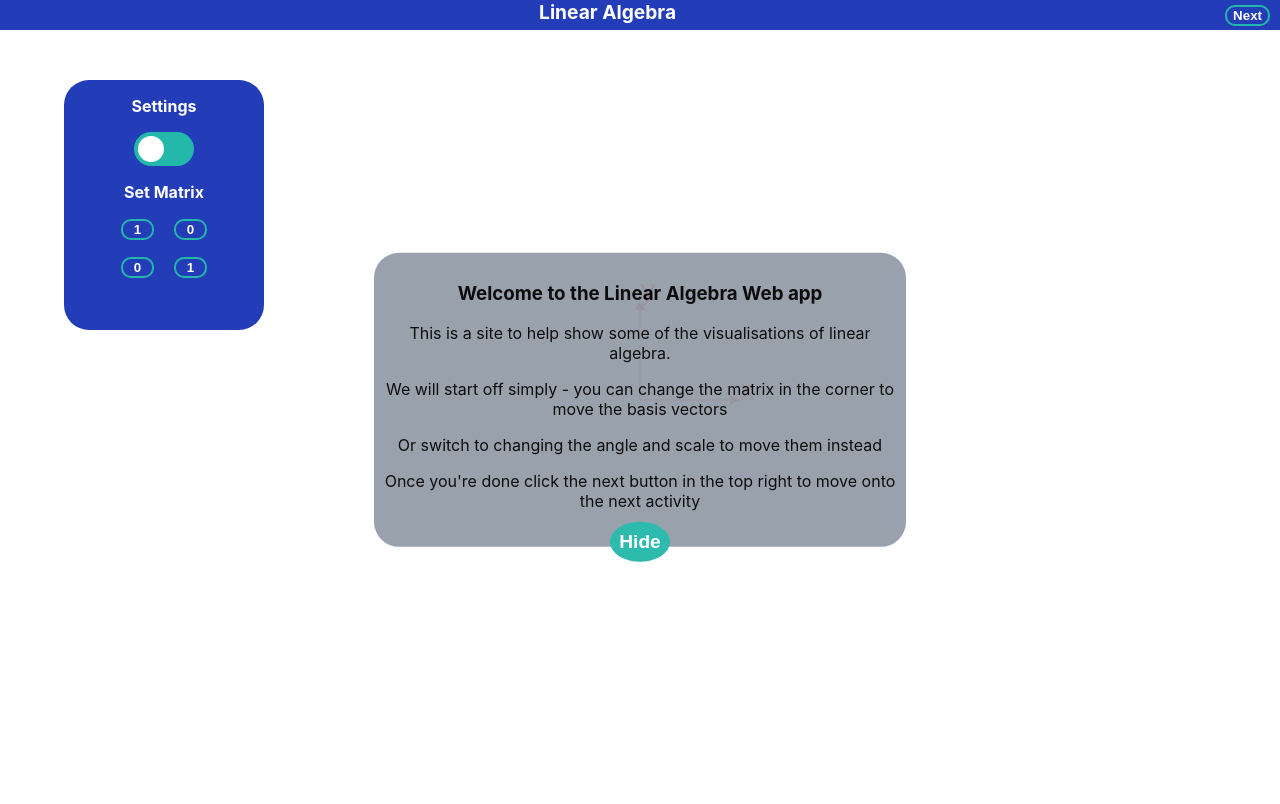
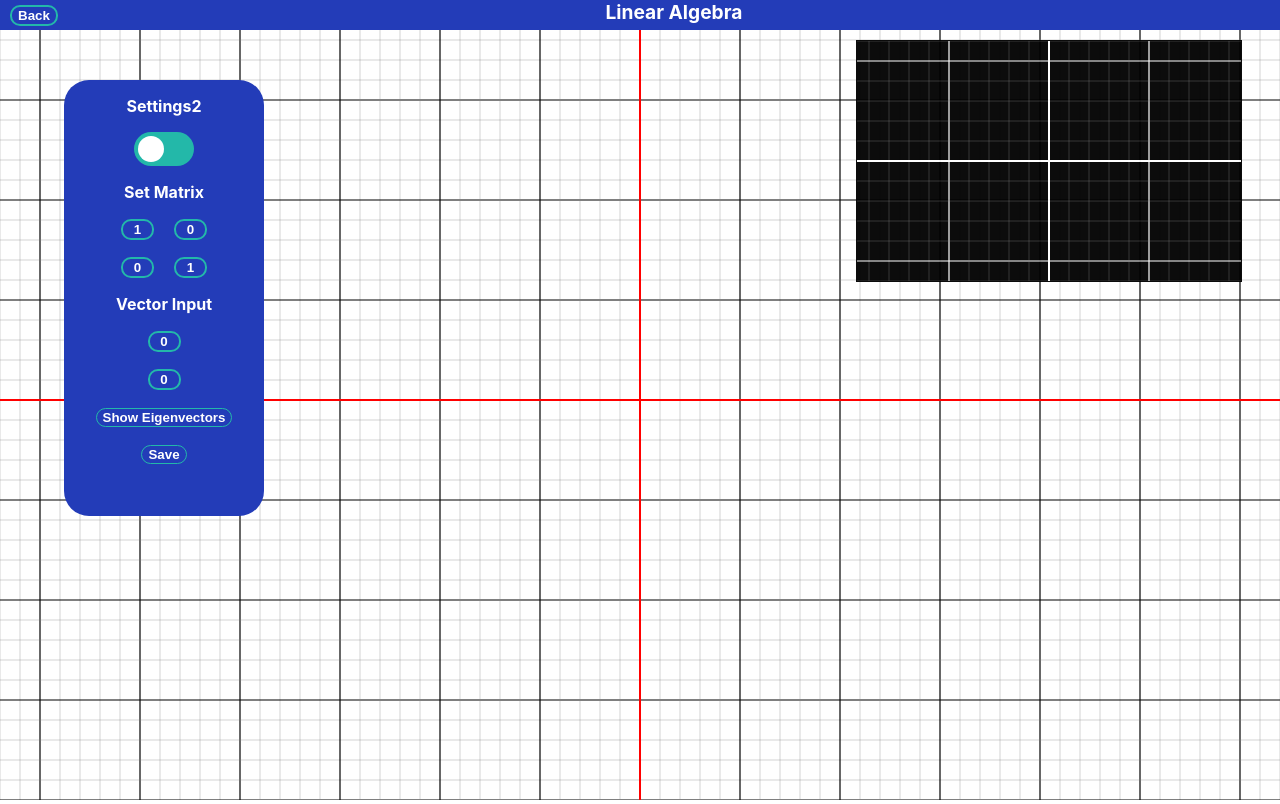
Before and after one commit to SimpsonThomas/maths-web, a React (Create React App) app: page / in a window 1280 px wide. Built offline with nearby package versions, Linux system fonts and the light colour scheme.

Commit message:
Save matrix

```diff
--- a/src/App.js
+++ b/src/App.js
@@ -4,7 +4,7 @@ import Basic from './Components/basicCanvas';
 import React, { useState } from "react";
 
 const App = props => {
-  const [display, setDisplay] = useState('start')
+  const [display, setDisplay] = useState('start2')
   let canvasProps = {background:'white',major:'red',minor:'black'}
   return (
     <div className="App">
--- a/src/Components/canvas.css
+++ b/src/Components/canvas.css
@@ -1,3 +1,22 @@
+canvas {
+  border-color: red;
+}
+
+.smallCanvas {
+  position: absolute;
+  top: 5vh;
+  right: 3vw;
+  width:30vw;
+  height:30vh;
+  border: 1px solid black;
+  opacity: 0.95;
+}
+
+.mainCanvas {
+  width: 100vw;
+  height: 100%;
+}
+
 .boxOpen {
     max-height: 80vh;
 }
--- a/src/Components/canvas.js
+++ b/src/Components/canvas.js
@@ -1,6 +1,7 @@
 import React, { useEffect, useRef, useState } from "react";
+import { isCompositeComponentWithType } from "react-dom/cjs/react-dom-test-utils.production.min";
 import './canvas.css'
-import SettingsBox, {calculateVectors, drawLine, drawLineArrow} from "./canvasComponents";
+import SettingsBox, {calculateAngleMatrix, calculateVectors, drawLine, drawLineArrow} from "./canvasComponents";
 
 const Canvas = props => {
     const inherit = props.props
@@ -11,7 +12,11 @@ const Canvas = props => {
     const [scale, setScale] = useState({'x':1,'y':1})
     const [showEigen, setShowEigen] = useState(false)
 
-    const canvasRef = useRef(null)
+    const [saveMatrix, setSaveMatrix] = useState()
+
+    const smallCanvasRef = useRef(null)
+    const mainCanvasRef = useRef(null)
+
     // basic props for the grid
     const gridProps = {
         size : 20, // size of grid squares
@@ -21,13 +26,6 @@ const Canvas = props => {
         minorAxColour: inherit.minor,
         backgroundColour: inherit.background,
         vectorColour: 'green'
-    }
-
-    const draw = (ctx, frameCount) => { // animated bubble thing
-        ctx.fillStyle = 'black'
-        ctx.beginPath()
-        ctx.arc(50,100,20*Math.sin(frameCount*0.05)**2,0,2*Math.PI)
-        ctx.fill()
     }
 
     const eigenVector = (ctx, transform) => {
@@ -56,7 +54,7 @@ const Canvas = props => {
         ctx.save()
 
         for (let i=-10*Math.max(height/2,width/2); i*gridSize<=0; i++) {
-            let colour = i%5 ===0 ? 'black' : 'grey'
+            let colour = i%5 ===0 ? colourMinor : 'grey'
             colour = i===0 ? colourMajor : colour
             let lineWidth = i%5===0 ? 1.2 : 0.35
             lineWidth = i===0 ? 2 : lineWidth
@@ -97,21 +95,30 @@ const Canvas = props => {
 
         window.addEventListener('resize', handleResize)
 
-        const canvas = canvasRef.current
-        const context = canvas.getContext('2d')
+        const smallCanvas = smallCanvasRef.current
+        const smallContext = smallCanvas.getContext('2d')
 
-        canvas.style.width ='100%';
-        canvas.style.height='100%';
+        const mainCanvas = mainCanvasRef.current
+        const mainContext = mainCanvas.getContext('2d')
+
+
+        smallCanvas.style.width ='100%';
+        smallCanvas.style.height='100%';
+
+        mainCanvas.style.width ='100%';
+        mainCanvas.style.height='100%';
         // ...then set the internal size to match
-        canvas.width  = canvas.offsetWidth;
-        canvas.height = canvas.offsetHeight;
+        smallCanvas.width  = smallCanvas.offsetWidth;
+        smallCanvas.height = smallCanvas.offsetHeight;
+        mainCanvas.width  = mainCanvas.offsetWidth;
+        mainCanvas.height = mainCanvas.offsetHeight;
 
         let frameCount = 0
         let animationFrameId
-        draw(context,frameCount)
-        const animate = () => {
+
+        const animate = (context=mainContext, canvas=mainCanvas, transformMat=[1,0,0,1]) => {
             context.setTransform(1,0,0,-1,canvas.width/2, canvas.height/2)
-            //frameCount++
+
             context.clearRect(-canvas.width, -canvas.height,context.canvas.width,context.canvas.height)
             context.fillStyle = gridProps.backgroundColour
             context.fillRect(-canvas.width/2, -canvas.height/2, canvas.width, canvas.height)
@@ -123,8 +130,7 @@ const Canvas = props => {
             let mat = [matrix.old[1],matrix.old[2],matrix.old[3],matrix.old[4]]
             mat[position-1] = parseInt(mat[position-1])+(change/5)*frameCount
             grid(context, gridProps.minorAxColour, gridProps.majorAxColour, 'green',mat)
-
-            animationFrameId = window.requestAnimationFrame(animate)
+            //if (showEigen) eigenVector(context,mat)
 
             if (frameCount===5) {
                 setMatrix({
@@ -133,46 +139,49 @@ const Canvas = props => {
                     change:'done'
                 })
             }
+            animationFrameId = window.requestAnimationFrame(() => {animate(context, canvas)})
         }
 
-        const render = () => {
+        const render = (
+            context,
+            canvas,
+            mat=[1,0,0,1],
+            backgroundColour=gridProps.backgroundColour,
+            gridColour={minor:gridProps.minorAxColour, major:gridProps.majorAxColour}, ) => {
                 context.setTransform(1,0,0,-1,canvas.width/2, canvas.height/2)
-            //frameCount++
                 context.clearRect(-canvas.width, -canvas.height,context.canvas.width,context.canvas.height)
-            context.fillStyle = gridProps.backgroundColour
+                context.fillStyle = backgroundColour
                 context.fillRect(-canvas.width/2, -canvas.height/2, canvas.width, canvas.height)
-            //grid(context)
 
-            let angleRadX = 2*Math.PI*angle.x/360
-            let angleRadY = 2*Math.PI*angle.y/360
-            let transform1 = Math.cos(angleRadX)*scale.x
-            let transform2 = -Math.sin(angleRadX)*scale.x
-            let transform3 = Math.sin(angleRadY)*scale.y
-            let transform4 = Math.cos(angleRadY)*scale.y
+                grid(context, gridColour.minor, gridColour.major, 'green',mat)
+        }
 
+        let [, , transform1, transform2, transform3, transform4] = calculateAngleMatrix(angle,scale)
         let mat = !switchMat ? (
             (matrix.new[matrix.change] !=='') ? [matrix.new[1],matrix.new[2],matrix.new[3],matrix.new[4]]
             : [matrix.old[1],matrix.old[2],matrix.old[3],matrix.old[4]]
             )
             : [transform1, transform2, transform3, transform4]
 
-            grid(context, gridProps.minorAxColour, gridProps.majorAxColour, 'green',mat)
-            if (showEigen) eigenVector(context,mat)
+
+        if ((matrix.change !== 'done' && matrix.new[matrix.change]!=='')) {
+            animate(mainContext, mainCanvas)
+
         }
-        if ((matrix.change !== 'done' && matrix.new[matrix.change]!=='')) animate()
         else {
-            render()
+            render(mainContext, mainCanvas, mat)
         }
+
+        render(smallContext, smallCanvas,saveMatrix, 'black', {minor:'white',major:'white'})
 
         return () => {
             window.cancelAnimationFrame(animationFrameId)
         }
-       //render()
-        //eslint-disable-next-line react-hooks/exhaustive-deps
+        // eslint-disable-next-line react-hooks/exhaustive-deps
     })
 
     const [switchMat, setSwitchMat] = useState(false)
-    const [showHelp, setShowHelp] = useState(true)
+    const [showHelp, setShowHelp] = useState(false)
 
     let settingsProps = {}
     settingsProps.matrix = [matrix, setMatrix]
@@ -181,12 +190,14 @@ const Canvas = props => {
     settingsProps.scale = [scale, setScale]
     settingsProps.switchMat = [switchMat, setSwitchMat]
     settingsProps.eigen = [showEigen, setShowEigen]
+    settingsProps.setSaveMatrix = setSaveMatrix
 
     const html = <>
         <SettingsBox {...settingsProps}/>
-        <canvas ref={canvasRef} {...props}/>
-
-
+        <canvas ref={mainCanvasRef} {...props}/>
+        <div className='smallCanvas'>
+            <canvas ref={smallCanvasRef} {...props}/>
+        </div>
       {showHelp ?
             <div className='help'>
                 <h3>Grid view</h3>
--- a/src/Components/canvasComponents.js
+++ b/src/Components/canvasComponents.js
@@ -87,20 +87,27 @@ const eigenVector = (ctx, transform) => {
     ctx.setTransform(1,0,0,1,width/2,height/2)
 }
 
-const SettingsBox = props => {
-    const [[matrix, setMatrix], [vector, setVector], [angle, setAngle], [scale, setScale]]
-        = [props.matrix, props.vector, props.angle, props.scale]
-    const [switchMat, setSwitchMat] = props.switchMat
-    const [showEigen, setShowEigen] = props.eigen
-    let collapse = true
-    //const [switchMat, setSwitchMat] = useState(false)
-
+const calculateAngleMatrix = (angle, scale) => {
     let angleRadX = 2*Math.PI*angle.x/360
     let angleRadY = 2*Math.PI*angle.y/360
     let transform1 = Math.cos(angleRadX)*scale.x
     let transform2 = -Math.sin(angleRadX)*scale.x
     let transform3 = Math.sin(angleRadY)*scale.y
     let transform4 = Math.cos(angleRadY)*scale.y
+
+    return [angleRadX, angleRadY, transform1, transform2, transform3, transform4]
+}
+
+const SettingsBox = props => {
+    const [[matrix, setMatrix], [vector, setVector], [angle, setAngle], [scale, setScale]]
+        = [props.matrix, props.vector, props.angle, props.scale]
+    const [switchMat, setSwitchMat] = props.switchMat
+    const [showEigen, setShowEigen] = props.eigen
+    const setSaveMatrix = props.setSaveMatrix
+    let collapse = true
+    //const [switchMat, setSwitchMat] = useState(false)
+
+    let [, , transform1, transform2, transform3, transform4] = calculateAngleMatrix(angle,scale)
 
     //const [switchMat, setSwitchMat] = useState(false)
 
@@ -141,6 +148,14 @@ const SettingsBox = props => {
             'new' : newMatrix,
             'change' : position
         })
+    }
+
+    const updateSave = (e) => {
+        e.preventDefault()
+        let [, , transform1, transform2, transform3, transform4] = calculateAngleMatrix(angle, scale)
+        let mat = (!switchMat) ? [matrix.new[1],matrix.new[2],matrix.new[3],matrix.new[4]]
+            :[transform1, transform2, transform3, transform4]
+        setSaveMatrix(mat)
     }
 
     return (
@@ -221,12 +236,15 @@ const SettingsBox = props => {
                         </>
                     : <></>
                 }
+                    <button className='quickChange'
+                        onClick={e => {updateSave(e)}}>
+                        Save</button>
                 <p>&nbsp;</p>
             </div>
         </div>
     )
 }
 
-export {drawLine, drawLineArrow, calculateVectors, eigenVector}
+export {drawLine, drawLineArrow, calculateVectors, eigenVector, calculateAngleMatrix}
 
 export default SettingsBox
```
Lines whose indentation alone changed are shown as unchanged.
